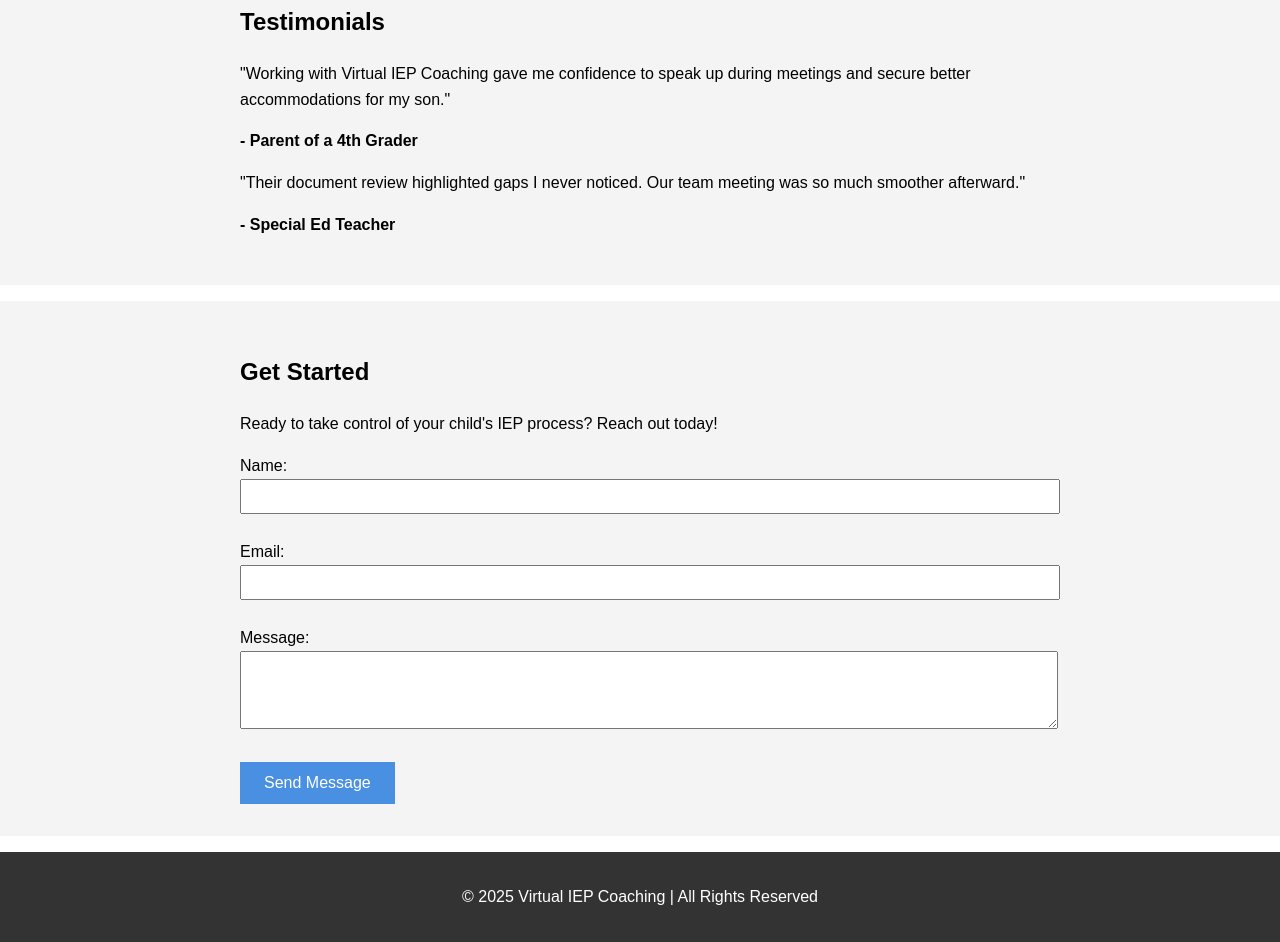
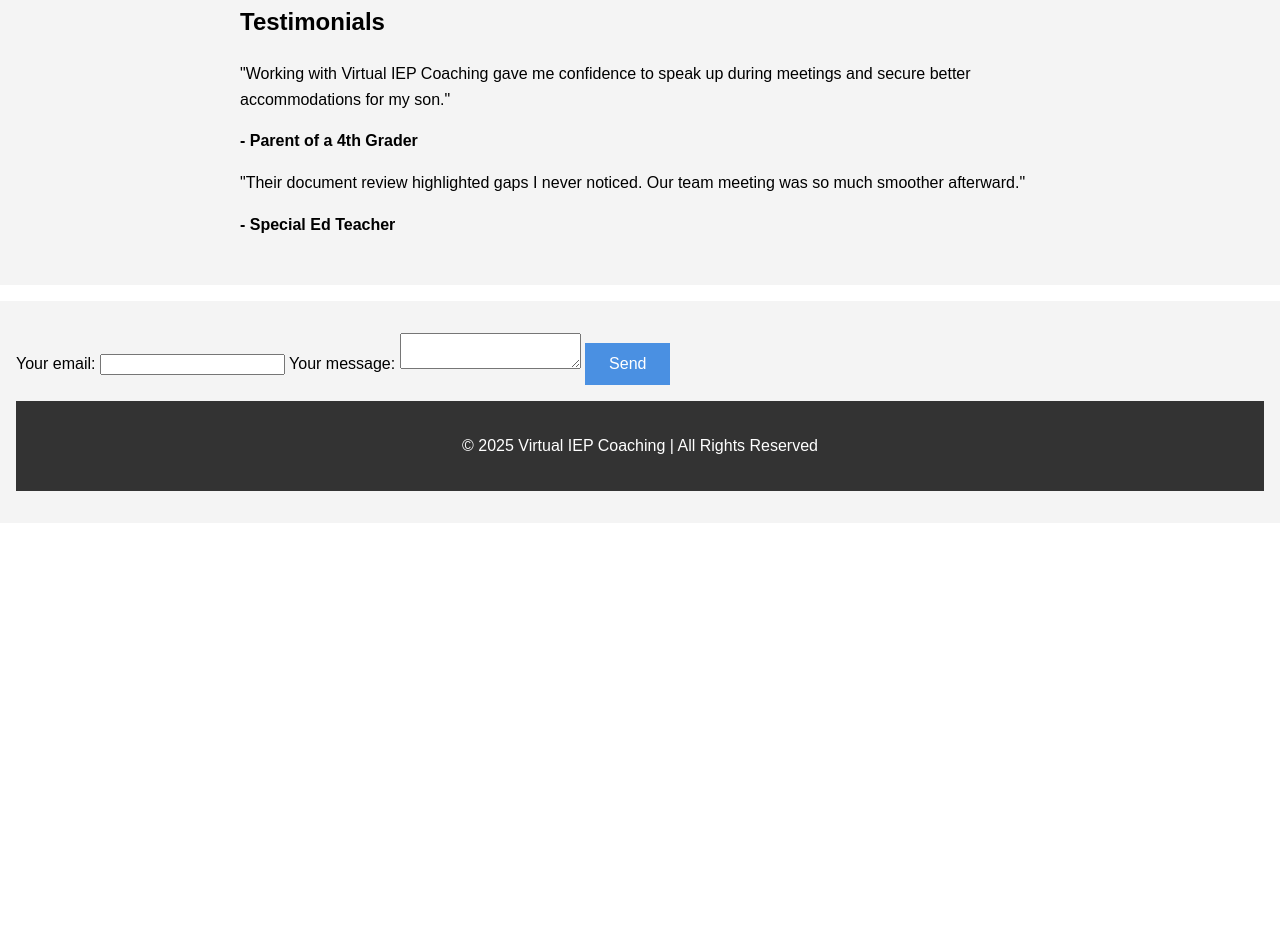
Before and after one commit to iepcoach/virtual-iep-coaching, a plain HTML site: page index.html in a window 1280 px wide. Shown: the part 975-1917 px from the top of the page. After the commit the page ends 1498 px from the top, so only its background shows below. Drawn offline with Linux system fonts and the light colour scheme.

Commit message:
Update index.html

```diff
--- a/index.html
+++ b/index.html
@@ -74,20 +74,21 @@
   </section>
 
   <section id="contact" class="contact">
-    <div class="container">
-      <h2>Get Started</h2>
-      <p>Ready to take control of your child's IEP process? Reach out today!</p>
-      <form action="https://example.com/submit" method="post">
-        <label for="name">Name:</label><br>
-        <input type="text" id="name" name="name" required style="width:100%; padding:0.5rem;"><br><br>
-        <label for="email">Email:</label><br>
-        <input type="email" id="email" name="email" required style="width:100%; padding:0.5rem;"><br><br>
-        <label for="message">Message:</label><br>
-        <textarea id="message" name="message" rows="4" style="width:100%; padding:0.5rem;"></textarea><br><br>
-        <button type="submit">Send Message</button>
-      </form>
-    </div>
-  </section>
+  <form
+  action="https://formspree.io/f/mgvagllr"
+  method="POST"
+>
+  <label>
+    Your email:
+    <input type="email" name="email">
+  </label>
+  <label>
+    Your message:
+    <textarea name="message"></textarea>
+  </label>
+  <!-- your other form fields go here -->
+  <button type="submit">Send</button>
+</form>
 
   <footer>
     <p>&copy; 2025 Virtual IEP Coaching | All Rights Reserved</p>
```
